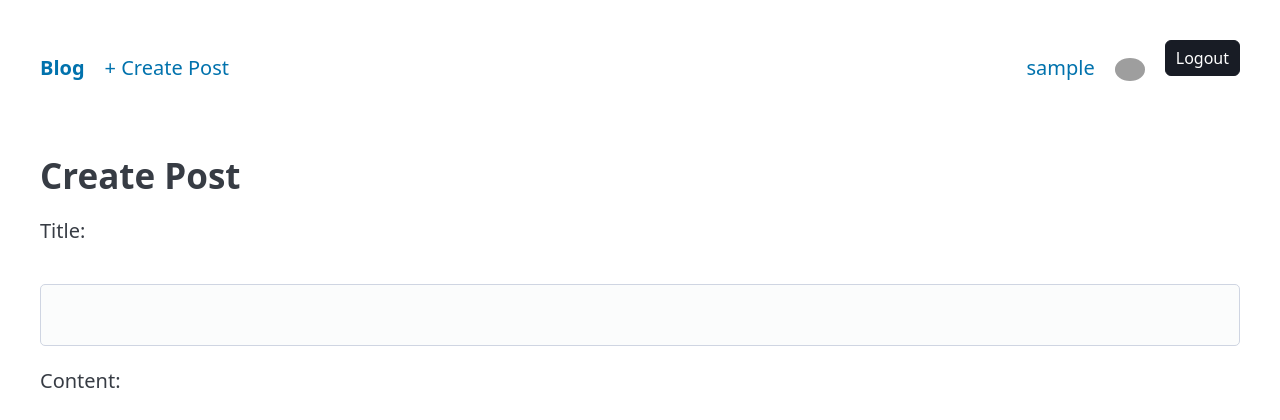
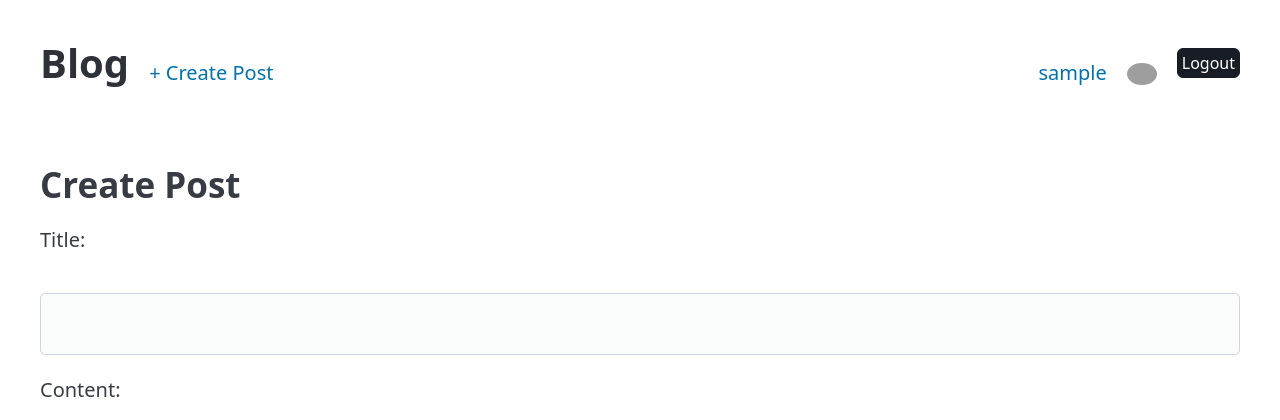
Before and after one commit to Maxidonx/Tunga-Django, a Django app: page /post/create/ in a window 1280 px wide. Shown: the top 420 px of the page. Run offline with Django 5.2, Linux system fonts and the light colour scheme; the visitor is signed in with stand-in values (Sample User, id 1); some libraries are stand-ins or nearby versions; grey boxes are pictures that could not be loaded.

Commit message:
made a change in the base.html

```diff
--- a/app/templates/base.html
+++ b/app/templates/base.html
@@ -9,9 +9,9 @@
     <header class="container">
         <nav>
             <ul>
-                <li><strong><a href="{% url 'dashboard' %}">Blog</a></strong></li>
+                <li><strong><a href="{% url 'dashboard' %}"><h1>Blog</h1></a></strong></li>
                 {% if request.user.is_authenticated %}
-                    <li><a href="{% url 'post-create' %}">+ Create Post</a></li>
+                    <li style="margin-left: auto;"><a href="{% url 'post-create' %}">+ Create Post</a></li>
                 {% endif %}
             </ul>
             <ul>
@@ -27,7 +27,7 @@
                     <li>
                         <form method="post" action="{% url 'logout' %}" style="margin: 0;">
                             {% csrf_token %}
-                            <button type="submit" class="small-button contrast" style="padding: 5px 10px; font-size: 0.8rem; border-radius: 6px;">
+                            <button type="submit" class="small-button contrast" style="padding: 2px 4px; font-size: 0.8rem; border-radius: 6px;">
                                 Logout
                             </button>
                         </form>
```
